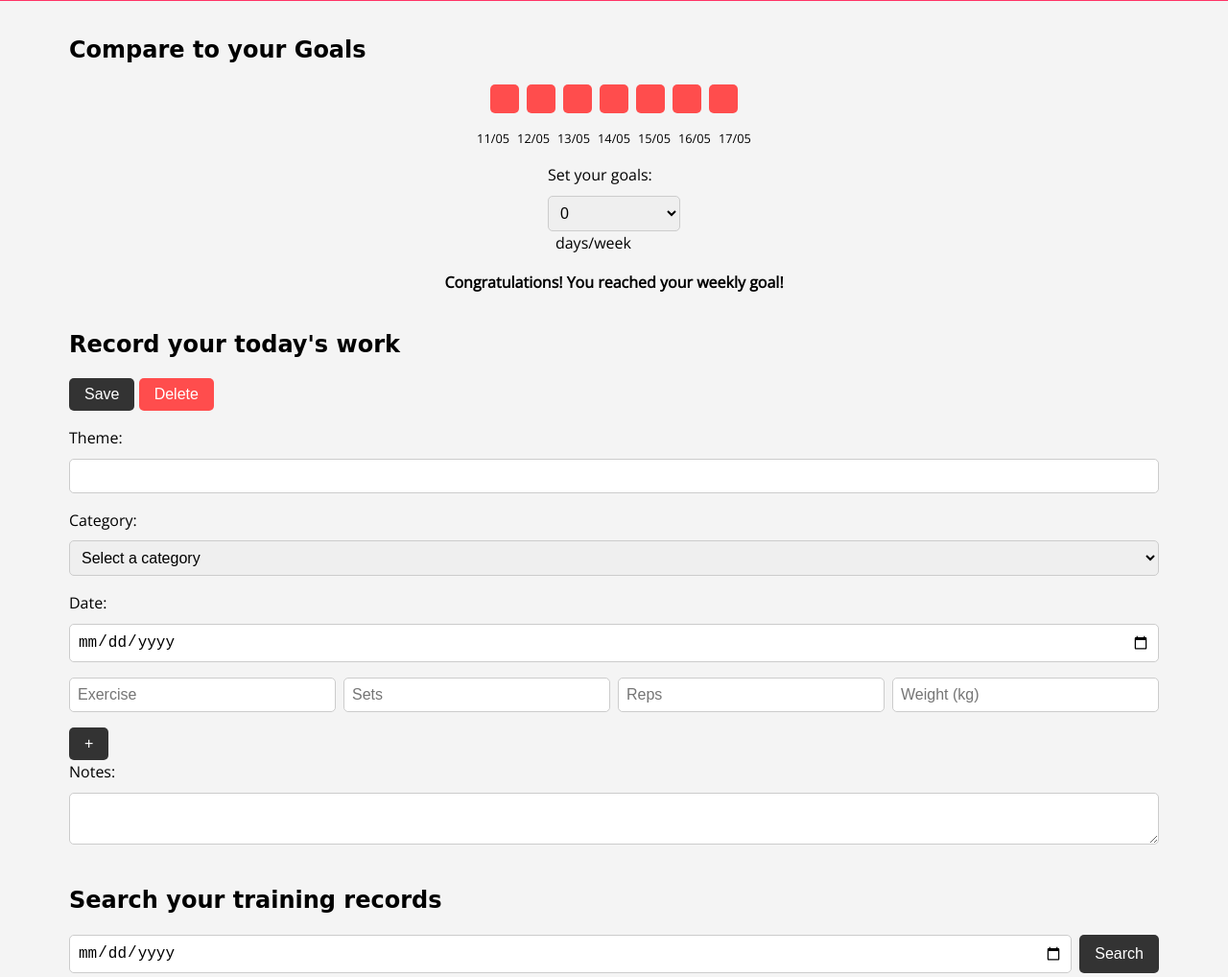
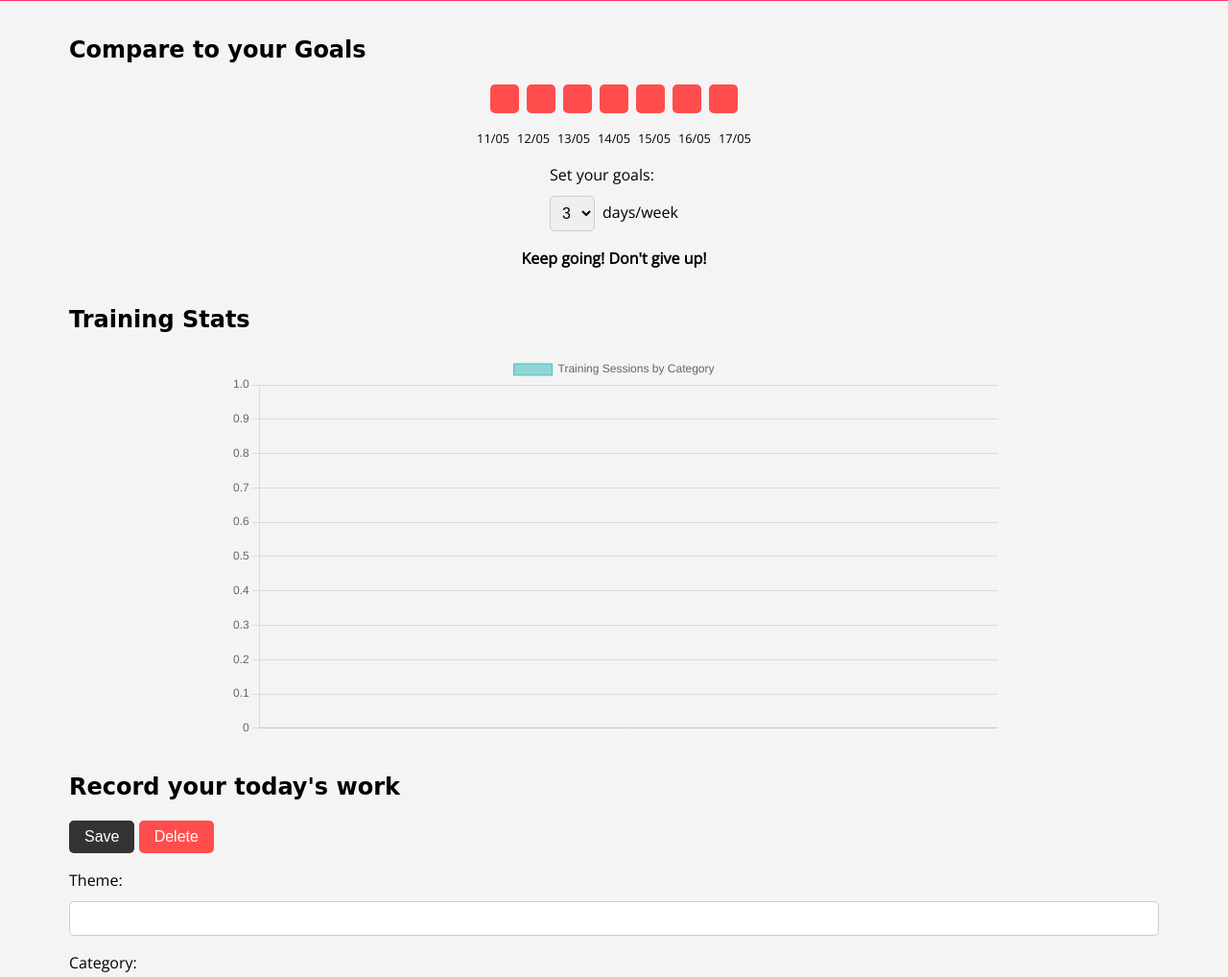
Before and after one commit to JerryDuan19/PowerTrack, a website: page index.html in a window 1280 px wide. Shown: the part 82-1100 px from the top of the page at 96% size. Drawn offline with nearby package versions, Linux system fonts and the light colour scheme; a web font is replaced by a local one.

Commit message:
Update website files

```diff
--- a/app.js
+++ b/app.js
@@ -1,4 +1,4 @@
-// Get page elements
+// Get DOM elements
 const workoutForm = document.getElementById('workout-form');
 const addExerciseBtn = document.getElementById('add-exercise-btn');
 const exerciseList = document.querySelector('.exercise-list');
@@ -10,10 +10,10 @@ const goalsGrid = document.querySelector('.goals-grid');
 const weeklyGoalInput = document.getElementById('weekly-goal');
 const goalsMessage = document.querySelector('.goals-message');
 
-// training data array
+// Initialize workouts array
 let workouts = [];
 
-// Dynamically add training item rows
+// Function to add a new exercise row to the form
 function addExerciseRow() {
   const exerciseRow = document.createElement('div');
   exerciseRow.classList.add('exercise-row');
@@ -26,21 +26,19 @@ function addExerciseRow() {
   exerciseList.appendChild(exerciseRow);
 }
 
-// Render target comparison section
+// Function to render the goals comparison section
 function renderGoalsComparison() {
   const today = new Date();
   let goalsGridHtml = '';
   let goalsLabelsHtml = '';
   let completedDays = 0;
 
-  // Traverse the past 7 days
   for (let i = 6; i >= 0; i--) {
     const date = new Date(today);
     date.setDate(today.getDate() - i);
     const formattedDate = `${date.getFullYear()}-${String(date.getMonth() + 1).padStart(2, '0')}-${String(date.getDate()).padStart(2, '0')}`;
     const isWorkoutDay = workouts.some(workout => workout.date === formattedDate);
 
-    // Style grid items based on whether training is complete
     if (isWorkoutDay) {
       completedDays++;
       goalsGridHtml += '<div class="goal-day completed"></div>';
@@ -55,8 +53,6 @@ function renderGoalsComparison() {
   document.querySelector('.goals-labels').innerHTML = goalsLabelsHtml;
 
   const weeklyGoal = parseInt(weeklyGoalInput.value);
-
-  // Display corresponding messages based on the number of training days completed
   if (completedDays >= weeklyGoal) {
     goalsMessage.textContent = 'Congratulations! You reached your weekly goal!';
   } else {
@@ -64,15 +60,13 @@ function renderGoalsComparison() {
   }
 }
 
-// Rendering training records
+// Function to render workout records
 function renderWorkoutRecords(workoutsToRender) {
   let workoutRecordsHtml = '';
 
-  // Loop through the training records to be rendered
   workoutsToRender.forEach(workout => {
     let exercisesHtml = '';
 
-    // Generate HTML for each training item
     workout.exercises.forEach(exercise => {
       exercisesHtml += `
         <div>
@@ -84,7 +78,6 @@ function renderWorkoutRecords(workoutsToRender) {
       `;
     });
 
-    // Generate complete training record
     workoutRecordsHtml += `
       <div class="workout-record">
         <p>Date: ${workout.date}</p>
@@ -100,7 +93,7 @@ function renderWorkoutRecords(workoutsToRender) {
   workoutRecords.innerHTML = workoutRecordsHtml;
 }
 
-// Clear data
+// Function to clear the workout form
 function clearForm() {
   workoutForm.reset();
   exerciseList.innerHTML = `
@@ -113,15 +106,16 @@ function clearForm() {
   `;
 }
 
-// Delete training records
+// Function to delete a workout record
 function deleteWorkoutRecord(id) {
   workouts = workouts.filter(workout => workout.id !== id);
   localStorage.setItem('workouts', JSON.stringify(workouts));
   renderGoalsComparison();
   renderWorkoutRecords(workouts);
+  generateChart();
 }
 
-// Handle form submission
+// Function to handle workout form submission
 function handleFormSubmit(event) {
   event.preventDefault();
 
@@ -130,7 +124,6 @@ function handleFormSubmit(event) {
   const date = document.getElementById('date').value;
   const notes = document.getElementById('notes').value;
 
-  // Get training project data
   const exercises = Array.from(exerciseList.querySelectorAll('.exercise-row')).map(row => {
     const exercise = row.querySelector('input[name="exercise"]').value;
     const sets = row.querySelector('input[name="sets"]').value;
@@ -140,7 +133,6 @@ function handleFormSubmit(event) {
     return { exercise, sets, reps, weight };
   });
 
-  // Create a new training record object
   const newWorkout = {
     id: Date.now().toString(),
     theme,
@@ -156,16 +148,84 @@ function handleFormSubmit(event) {
   clearForm();
   renderGoalsComparison();
   renderWorkoutRecords(workouts);
+  generateChart();
 }
 
-// Handle search functionality
+// Function to handle workout search
 function handleSearch() {
   const selectedDate = searchDate.value;
   const filteredWorkouts = workouts.filter(workout => workout.date === selectedDate);
   renderWorkoutRecords(filteredWorkouts);
 }
 
-// Add event listener
+// Function to generate the workout chart
+function generateChart() {
+  const ctx = document.getElementById('workoutChart').getContext('2d');
+
+  const categoryData = {};
+  workouts.forEach(workout => {
+    if (categoryData[workout.category]) {
+      categoryData[workout.category]++;
+    } else {
+      categoryData[workout.category] = 1;
+    }
+  });
+
+  const labels = Object.keys(categoryData);
+  const data = Object.values(categoryData);
+
+  if (window.workoutChart instanceof Chart) {
+    window.workoutChart.data.labels = labels;
+    window.workoutChart.data.datasets[0].data = data;
+    window.workoutChart.update();
+  } else {
+    window.workoutChart = new Chart(ctx, {
+      type: 'bar',
+      data: {
+        labels: labels,
+        datasets: [{
+          label: 'Training Sessions by Category',
+          data: data,
+          backgroundColor: 'rgba(75, 192, 192, 0.6)',
+          borderColor: 'rgba(75, 192, 192, 1)',
+          borderWidth: 1
+        }]
+      },
+      options: {
+        scales: {
+          y: {
+            beginAtZero: true,
+            stepSize: 1
+          }
+        }
+      }
+    });
+  }
+}
+
+// Function to load workouts from local storage
+function loadWorkoutsFromStorage() {
+  const storedWorkouts = localStorage.getItem('workouts');
+  if (storedWorkouts) {
+    workouts = JSON.parse(storedWorkouts);
+    workouts.forEach(workout => {
+      if (!workout.id) {
+        workout.id = Date.now().toString();
+      }
+    });
+    localStorage.setItem('workouts', JSON.stringify(workouts));
+  }
+}
+
+// Function to initialize the app
+function initApp() {
+  loadWorkoutsFromStorage();
+  renderGoalsComparison();
+  renderWorkoutRecords(workouts);
+  generateChart();
+}
+
+// Add event listeners
 addExerciseBtn.addEventListener('click', addExerciseRow);
 workoutForm.addEventListener('submit', handleFormSubmit);
 searchButton.addEventListener('click', handleSearch);
@@ -178,22 +238,5 @@ workoutRecords.addEventListener('click', (event) => {
   }
 });
 
-// Initialize application
-function init() {
-  const storedWorkouts = localStorage.getItem('workouts');
-  if (storedWorkouts) {
-    workouts = JSON.parse(storedWorkouts);
-    // Add id to training records without id attribute
-    workouts.forEach(workout => {
-      if (!workout.id) {
-        workout.id = Date.now().toString();
-      }
-    });
-    localStorage.setItem('workouts', JSON.stringify(workouts));
-  }
-
-  renderGoalsComparison();
-  renderWorkoutRecords(workouts);
-}
-
-init();
+// Initialize the app
+initApp();
--- a/index.html
+++ b/index.html
@@ -2,37 +2,34 @@
 <html lang="en">
 <head>
   <meta charset="UTF-8">
-  <!-- Set the viewport so that the page displays properly on different devices -->
   <meta name="viewport" content="width=device-width, initial-scale=1.0">
   <title>PowerTrack - Strength Training Tracking App</title>
-  <!-- Import style sheet files -->
   <link rel="stylesheet" href="styles.css">
-  <!-- Introducing Keania One and Open Sans fonts from Google Fonts -->
   <link href="https://fonts.googleapis.com/css2?family=Keania+One&family=Open+Sans&display=swap" rel="stylesheet">
+  <script src="https://cdn.jsdelivr.net/npm/chart.js"></script>
 </head>
 <body>
-  <!-- Page header, including application title -->
+  <!-- Header section -->
   <header>
     <h1>PowerTrack</h1>
   </header>
 
+  <!-- Main content section -->
   <main>
-    <!-- comparison section -->
+    <!-- Compare to your Goals function section -->
     <section id="compare-goals">
       <h2>Compare to your Goals</h2>
       <div class="goals-container">
-        <!-- Grid showing training over the past 7 days -->
         <div class="goals-grid"></div>
         <div class="goals-labels"></div>
-        <!-- Input box for setting weekly training goals -->
         <div class="goals-input">
           <label for="weekly-goal">Set your goals:</label>
-          <div class="input-wrapper"></div>
+          <div class="input-wrapper">
             <select id="weekly-goal" name="weekly-goal">
-            <option value="0" selected>0</option>
+              <option value="0">0</option>
               <option value="1">1</option>
               <option value="2">2</option>
-            <option value="3">3</option>
+              <option value="3" selected>3</option>
               <option value="4">4</option>
               <option value="5">5</option>
               <option value="6">6</option>
@@ -41,27 +38,30 @@
             <span class="input-label">days/week</span>
           </div>
         </div>
-       <!-- Message showing goal completion status -->
         <div class="goals-message"></div>
       </div>
     </section>
 
-    <!-- Record today’s training part -->
+    <!-- Training stats function section -->
+    <section id="stats">
+      <h2>Training Stats</h2>
+      <div class="chart-container">
+        <canvas id="workoutChart"></canvas>
+      </div>
+    </section>
+
+    <!-- Workout recording function section -->
     <section id="record-workout">
       <h2>Record your today's work</h2>
-      <!-- Training record form -->
       <form id="workout-form">
         <div class="form-group">
-          <!-- Save and delete buttons -->
           <button type="submit">Save</button>
           <button type="button" id="clear-form-btn" class="delete-button">Delete</button>
         </div>
-        <!-- Training topic input box -->
         <div class="form-group">
           <label for="theme">Theme:</label>
           <input type="text" id="theme" name="theme" required>
         </div>
-        <!-- Training category selection box -->
         <div class="form-group">
           <label for="category">Category:</label>
           <select id="category" name="category" required>
@@ -73,14 +73,11 @@
             <option value="shoulders">Shoulders</option>
           </select>
         </div>
-        <!-- Training date input box -->
         <div class="form-group">
           <label for="date">Date:</label>
           <input type="date" id="date" name="date" required>
         </div>
-        <!-- List of training items -->
         <div class="exercise-list">
-          <!-- Single training item row -->
           <div class="exercise-row">
             <input type="text" name="exercise" placeholder="Exercise" required>
             <input type="number" name="sets" placeholder="Sets" required>
@@ -88,9 +85,7 @@
             <input type="number" name="weight" placeholder="Weight (kg)" required>
           </div>
         </div>
-        <!-- Add training button -->
         <button type="button" id="add-exercise-btn">+</button>
-        <!-- Training notes input box -->
         <div class="form-group">
           <label for="notes">Notes:</label>
           <textarea id="notes" name="notes"></textarea>
@@ -98,25 +93,23 @@
       </form>
     </section>
 
-    <!-- Search training records section -->
+    <!-- Workout search function section -->
     <section id="search-workouts">
       <h2>Search your training records</h2>
-      <!-- Date input and search buttons -->
       <div class="date-inputs">
         <input type="date" id="search-date" placeholder="Select date">
         <button type="button" id="search-button">Search</button>
       </div>
     </section>
 
-    <!-- Training history section -->
+    <!-- Workout history function section -->
     <section id="workout-history">
       <h2>Workout History</h2>
-      <!-- Training record list -->
       <div class="workout-records"></div>
     </section>
   </main>
 
-  <!-- Import JavaScript files -->
+  <!-- Include the app.js script -->
   <script src="app.js"></script>
 </body>
 </html>
--- a/styles.css
+++ b/styles.css
@@ -1,22 +1,23 @@
-/* Reset default style */
+/* Reset default styles */
 * {
   margin: 0;
   padding: 0;
   box-sizing: border-box;
 }
 
+/* Set body font and background color */
 body {
   font-family: 'Open Sans', sans-serif;
   line-height: 1.6;
   background-color: #f4f4f4;
 }
 
-/* Set title font */
+/* Set heading font */
 h1, h2, h3, h4, h5, h6 {
   font-family: 'Keania One', cursive;
 }
 
-/* Set header style */
+/* Style the header */
 header {
   background-color: #FF3366;
   color: #fff;
@@ -24,28 +25,31 @@ header {
   padding: 1rem;
 }
 
+/* Style the main content */
 main {
   max-width: 1200px;
   margin: 0 auto;
   padding: 2rem;
 }
 
+/* Add some space between sections */
 section {
   margin-bottom: 2rem;
 }
 
+/* Add some space below section headings */
 h2 {
   margin-bottom: 1rem;
 }
 
-/* Set target comparison container style */
+/* Style the goals container */
 .goals-container {
   display: flex;
   flex-direction: column;
   align-items: center;
 }
 
-/* Set target comparison grid style */
+/* Style the goals grid */
 .goals-grid {
   display: grid;
   grid-template-columns: repeat(7, 1fr);
@@ -53,6 +57,25 @@ h2 {
   margin-bottom: 1rem;
 }
 
+/* Style the goal day */
+.goal-day {
+  width: 30px;
+  height: 30px;
+  background-color: #eee;
+  border-radius: 5px;
+}
+
+/* Style the completed goal day */
+.goal-day.completed {
+  background-color: #4caf50;
+}
+
+/* Style the incomplete goal day */
+.goal-day.incomplete {
+  background-color: #ff4d4d;
+}
+
+/* Style the goals labels */
 .goals-labels {
   display: grid;
   grid-template-columns: repeat(7, 1fr);
@@ -62,53 +85,52 @@ h2 {
   text-align: center;
 }
 
+/* Add some space below goals input */
+.goals-input {
+  margin-bottom: 1rem;
+}
+
+/* Style the input wrapper */
 .input-wrapper {
   display: flex;
   align-items: center;
 }
 
+/* Style the input label */
 .input-label {
   margin-left: 0.5rem;
 }
 
-/* Set target day style */
-.goal-day {
-  width: 30px;
-  height: 30px;
-  background-color: #eee;
-  border-radius: 5px;
-}
-
-/* Set a completed goal day style */
-.goal-day.completed {
-  background-color: #4caf50;
-}
-
-/* Set Unfinished Goal Day Style */
-.goal-day.incomplete {
-  background-color: #ff4d4d;
-}
-
-.goals-input {
-  margin-bottom: 1rem;
-}
-
-/* Set target message style */
+/* Style the goals message */
 .goals-message {
   font-weight: bold;
   text-align: center;
 }
 
+/* Add some space below stats section */
+#stats {
+  margin-bottom: 2rem;
+}
+
+/* Style the chart container */
+.chart-container {
+  width: 100%;
+  max-width: 800px;
+  margin: 0 auto;
+}
+
+/* Add some space below form groups */
 .form-group {
   margin-bottom: 1rem;
 }
 
+/* Style form labels */
 label {
   display: block;
   margin-bottom: 0.5rem;
 }
 
-/* Set form input box style */
+/* Style form inputs */
 input[type="text"],
 input[type="date"],
 input[type="number"],
@@ -121,26 +143,29 @@ textarea {
   border-radius: 5px;
 }
 
-/* Set the date format of the date input box */
+/* Style date input fields wrapper */
 input[type="date"]::-webkit-datetime-edit-fields-wrapper {
   display: flex;
 }
 
+/* Style date input separator */
 input[type="date"]::-webkit-datetime-edit-day-field:after,
 input[type="date"]::-webkit-datetime-edit-month-field:after {
   content: '/';
   padding: 0 2px;
 }
 
+/* Remove separator after year field */
 input[type="date"]::-webkit-datetime-edit-year-field:after {
   content: '';
 }
 
+/* Add some space below exercise list */
 .exercise-list {
   margin-bottom: 1rem;
 }
 
-/* Set training item row style */
+/* Style exercise row */
 .exercise-row {
   display: flex;
   gap: 0.5rem;
@@ -151,7 +176,7 @@ input[type="date"]::-webkit-datetime-edit-year-field:after {
   flex: 1;
 }
 
-/* Set button style */
+/* Style buttons */
 button {
   padding: 0.5rem 1rem;
   font-size: 1rem;
@@ -162,11 +187,12 @@ button {
   border-radius: 5px;
 }
 
-/* Set delete button style */
+/* Style delete button */
 .delete-button {
   background-color: #ff4d4d;
 }
 
+/* Style date inputs */
 .date-inputs {
   display: flex;
   gap: 0.5rem;
@@ -177,7 +203,7 @@ button {
   flex: 1;
 }
 
-/* Set training record style */
+/* Style workout record */
 .workout-record {
   background-color: #fff;
   padding: 1rem;
@@ -186,7 +212,7 @@ button {
   box-shadow: 0 2px 5px rgba(0, 0, 0, 0.1);
 }
 
-/* Media queries for responsive design */
+/* Mobile settings */
 @media screen and (max-width: 768px) {
   .exercise-row {
     flex-direction: column;
```
Lines whose indentation alone changed are shown as unchanged.
